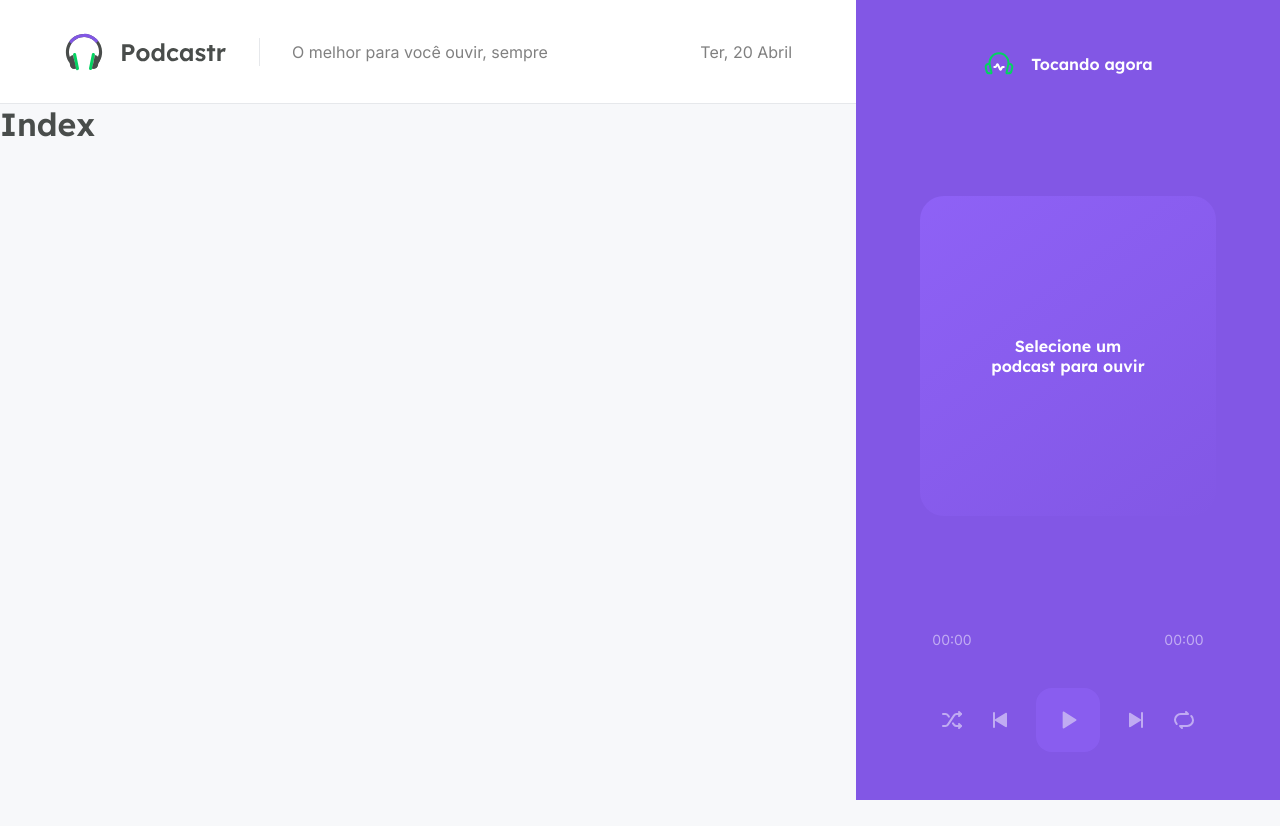
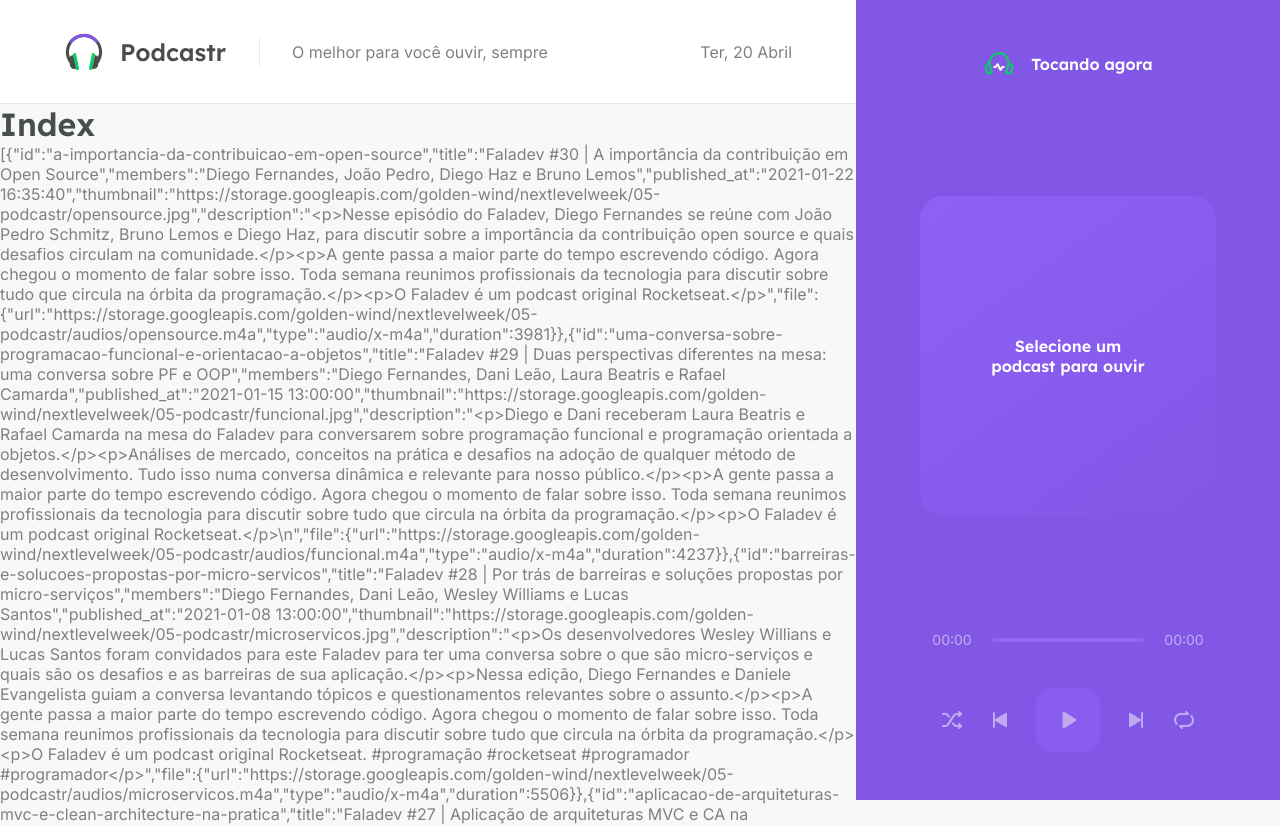
Before and after one commit to luanamozer/Podcastr, a Next.js app: page / in a window 1280 px wide. Shown: the top 826 px of the page. Before the commit the page ends 800 px from the top, so only its background shows below. Built offline with nearby package versions, Linux system fonts and the light colour scheme; data requests are answered from the project's data file.

Commit message:
consumindo API home

```diff
--- a/src/components/Player/index.tsx
+++ b/src/components/Player/index.tsx
@@ -16,7 +16,7 @@
                 <div className={styles.progress}>
                     <span>00:00</span>
                     <div className={styles.slider}>
-            <div className={styles.emptySlider}/>
+                        <div className={styles.emptySlider} />
                     </div>
                     <span>00:00</span>
                 </div>
--- a/src/components/Player/styles.module.scss
+++ b/src/components/Player/styles.module.scss
@@ -66,7 +66,7 @@
     .emptySlider {
       width: 100%;
       height: 4px;
-      background: var(--purpple-300);
+      background: var(--purple-300);
       border-radius: 2px;
     }
   }
--- a/src/pages/index.tsx
+++ b/src/pages/index.tsx
@@ -1,6 +1,20 @@
-export default function Home() {
+export default function Home(props) {
   return (
-  <h1>Index</h1>
-  );
+    <>
+      <h1>Index</h1>
+      <p>{JSON.stringify(props.episodes)}</p>
+    </>
+  )
+}
 
+export async function getStaticProps() {
+  const response = await fetch('http://localhost:3333/episodes');
+  const data = await response.json();
+
+  return {
+    props: {
+      episodes: data
+    },
+    revalidate: 60 * 60 * 8,
+  }
 }
```
Lines whose indentation alone changed are shown as unchanged.
